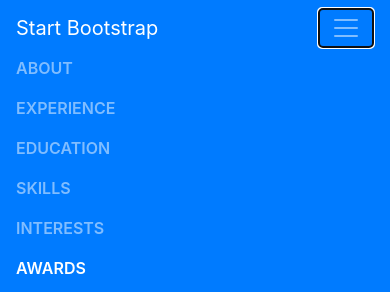
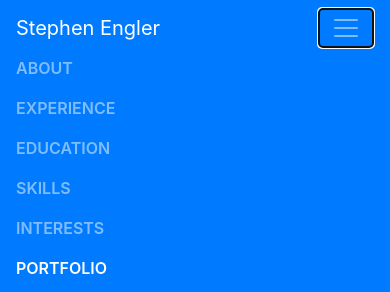
Before and after one commit to stephen-engler/personal_site, a website with bundled scripts: page index.html in a window 390 px wide. Both pictures are taken after a click on the button "Toggle navigation". Shown: the top 292 px of the page. Built offline with nearby package versions, Linux system fonts and the light colour scheme; a web font is replaced by a local one.

Commit message:
update nav bar

```diff
--- a/index.html
+++ b/index.html
@@ -29,7 +29,7 @@
 
     <nav class="navbar navbar-expand-lg navbar-dark bg-primary fixed-top" id="sideNav">
       <a class="navbar-brand js-scroll-trigger" href="#page-top">
-        <span class="d-block d-lg-none">Start Bootstrap</span>
+        <span class="d-block d-lg-none">Stephen Engler</span>
         <span class="d-none d-lg-block">
           <img class="img-fluid img-profile rounded-circle mx-auto mb-2" src="img/contactinfo.jpeg" alt="">
         </span>
@@ -55,7 +55,7 @@
             <a class="nav-link js-scroll-trigger" href="#interests">Interests</a>
           </li>
           <li class="nav-item">
-            <a class="nav-link js-scroll-trigger" href="#awards">Awards</a>
+            <a class="nav-link js-scroll-trigger" href="#awards">Portfolio</a>
           </li>
         </ul>
       </div>
```
